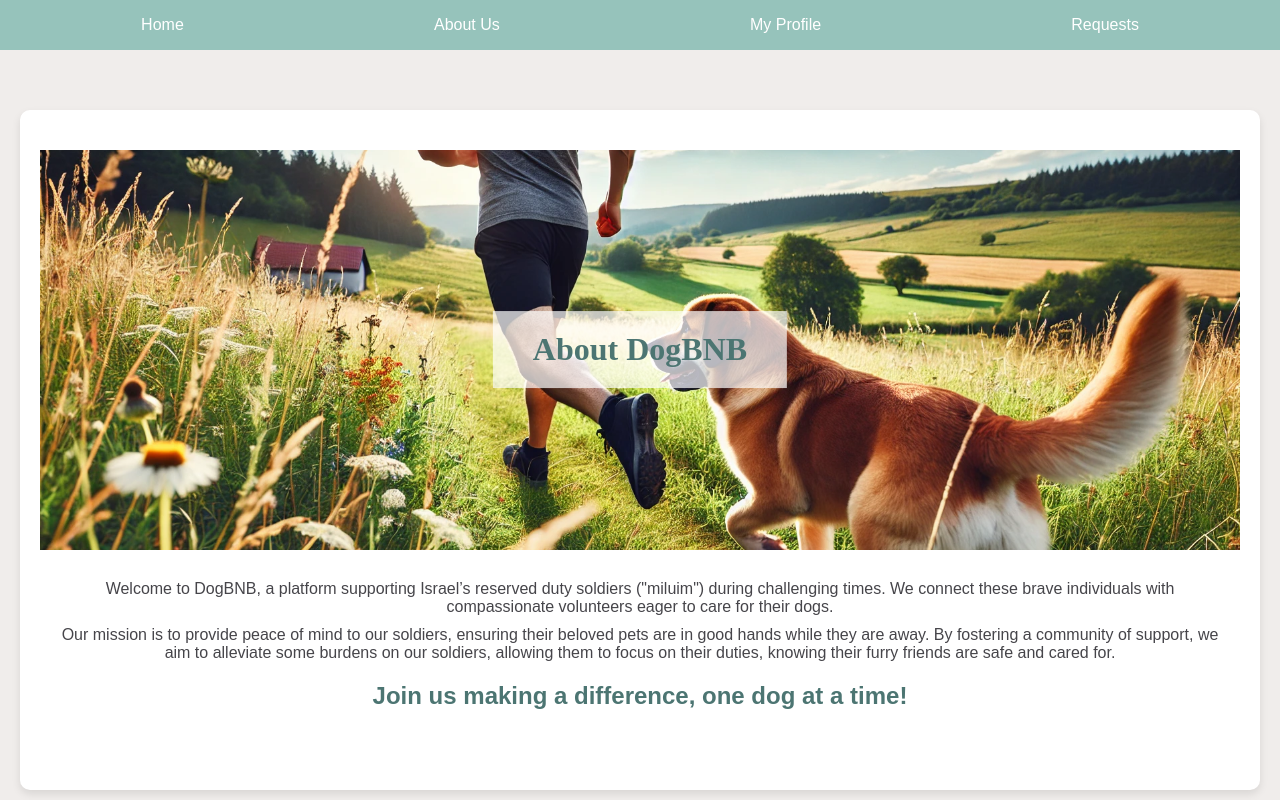
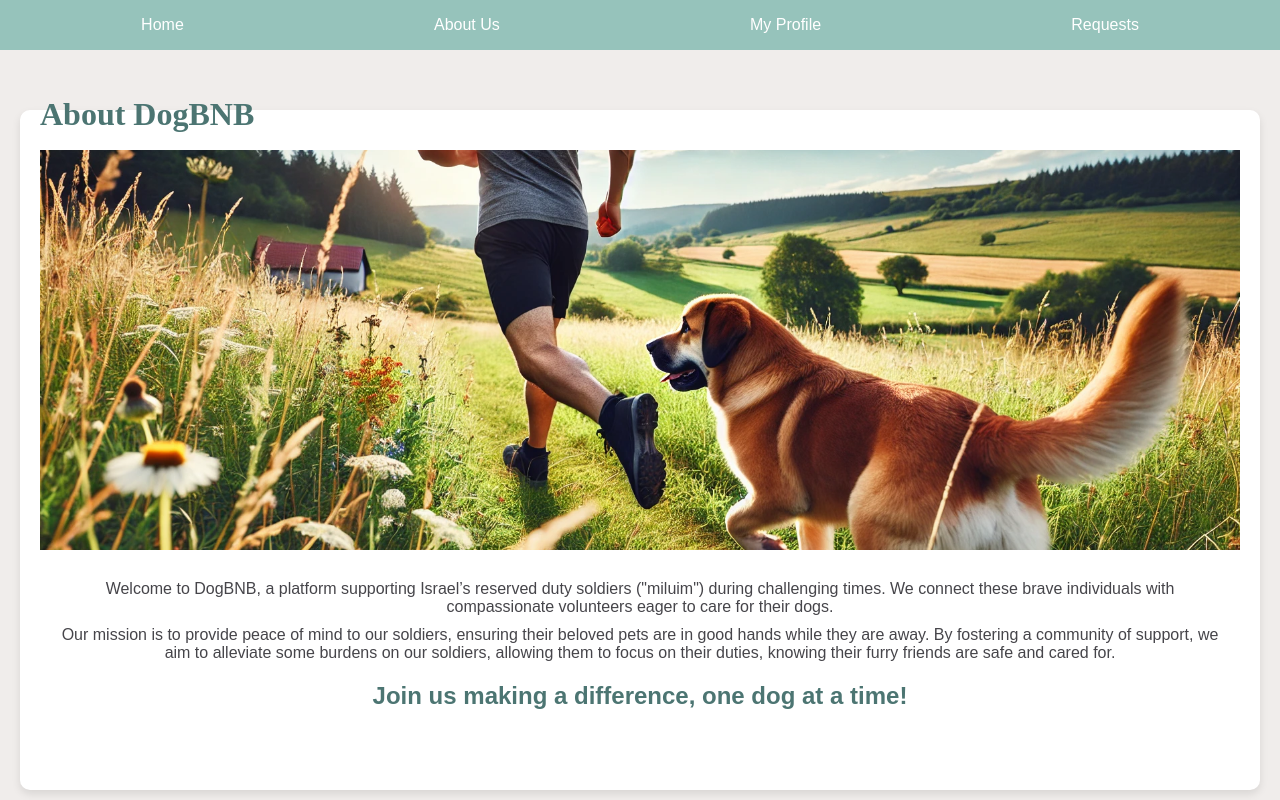
Before and after one commit to ShellyShapira/DogBNB, a React (Create React App) app: page /about in a window 1280 px wide. Built offline with nearby package versions, Linux system fonts and the light colour scheme; no server answers; sample sign-in values are in the browser's storage.

Commit message:
Your commit message

```diff
--- a/src/App.css
+++ b/src/App.css
@@ -17,3 +17,10 @@
   margin-left: auto;
   margin-right: auto;
 }
+
+body h1 {
+  font-family: 'Source Serif Pro', serif !important;
+  color: #4C7572 !important;
+  margin-left: 20px; /* Adjust the margin as needed */
+  text-align: left; /* Align text to the left */
+}
--- a/src/components/About.js
+++ b/src/components/About.js
@@ -8,16 +8,13 @@
 import seamless from '../images/seamless-coordination.png';
 import personalized from '../images/personalized-care.png';
 
-
 function main_about() {
   return (
     <div className="main_about">
+      <h1>About DogBNB</h1> {/* Moved H1 out of banner */}
       <div className="about-section">
         <div className="banner-container">
           <img src={dogBanner} alt="Dog BNB" className="banner-image" />
-          <div className="banner-text">
-            <h1>About DogBNB</h1>
-          </div>
         </div>
         <div className="about-content">
           <p>
--- a/src/components/MyDogProfiles.js
+++ b/src/components/MyDogProfiles.js
@@ -32,7 +32,7 @@
 `;
 
 const Container = styled.div`
-  width: 30%;
+  width: 30%; /* Set width to 50% for centering content */
   max-width: 1200px;
   margin: 20px auto;
   text-align: left;
@@ -140,11 +140,11 @@
   border-radius: 5px;
   transition: background-color 0.3s ease;
   display: flex;
-  width: 100px;
   justify-content: space-between;
-  align-items: left;
+  align-items: center;
 
   &::after {
+    content: '▼';
     font-size: 1rem;
     margin-left: 10px;
   }
--- a/src/styles/about.css
+++ b/src/styles/about.css
@@ -4,6 +4,14 @@
   margin: 0;
   padding: 0;
   color: #46454A;
+}
+
+body h1 {
+  font-family: 'Source Serif Pro', serif;
+  color: #4C7572;
+  position: absolute;
+  top: 75px; /* Adjust as needed */
+  left: 20px; /* Adjust as needed */
 }
 
 .main_about {
@@ -22,23 +30,6 @@
   width: 100%;
   height: 100%;
   object-fit: cover;
-}
-
-.banner-text {
-  position: absolute;
-  top: 50%;
-  left: 50%;
-  transform: translate(-50%, -50%);
-  color: white;
-
-}
-
-.banner-text h1 {
-  font-family:'Source Serif Pro', serif;
-  color: #4C7572;
-  background-color: rgba(255, 255, 255, 0.7); /* Optional: add a semi-transparent background for better readability */
-  padding: 20px 40px; /* Increase padding */
-  font-size: 2em; /* Increase font size */
 }
 
 .about-section {
```
